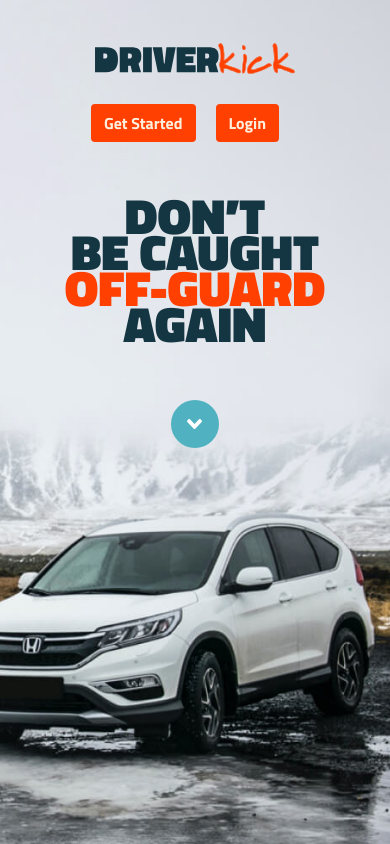
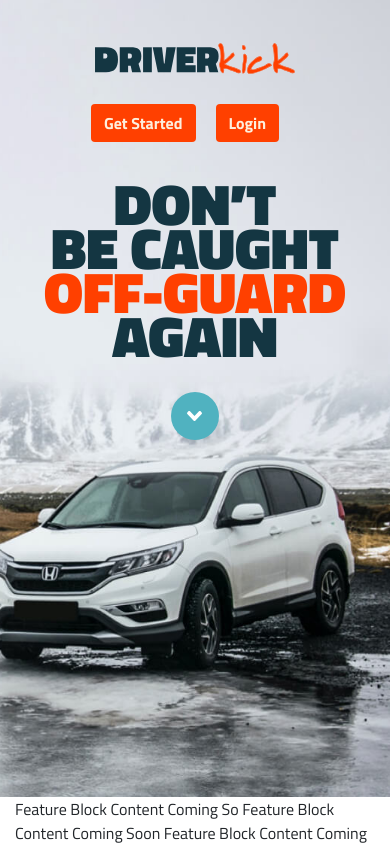
Before and after one commit to NinaRocket/DRIVERkick, a React (Create React App) app in the folder client/: page / in a window 390 px wide. Shown: the top 844 px of the page. Built offline with nearby package versions, Linux system fonts and the light colour scheme.

Commit message:
Refined responsive layout for home hero

```diff
--- a/client/src/components/Home/HomeHero/index.js
+++ b/client/src/components/Home/HomeHero/index.js
@@ -18,7 +18,7 @@ function HomeHero() {
     }
     return (
         <header className="home-hero__bg">
-            <h1>
+            <h1 className="home-hero__h1">
                 Don’t<br />
                 Be Caught<br />
                 <span className="g__fiery-orange--txt">Off-Guard</span>
--- a/client/src/components/Home/HomeHero/style.css
+++ b/client/src/components/Home/HomeHero/style.css
@@ -2,9 +2,14 @@
     background: url('../../../images/home/home-hero-bg.jpg') center / cover no-repeat;
     color: #143642;
     text-align: center;
-    height: 900px;
-    padding-top: 120px;
+    height: 1050px;
+    padding-top: 130px;
     margin-top: -86px;
+}
+
+.home-hero__h1 {
+    font-size: 100px;
+    transition: ease .2s;
 }
 
 .home-hero__anchor-btn {
@@ -17,7 +22,17 @@
 
     .home-hero__bg {
         margin-top: -153px;
-        padding-top: 200px;
+        padding-top: 185px;
+        height: 800px;
+    }
+
+    .home-hero__h1 {
+        font-size: 58px;
+        transition: ease .2s;
+    }
+
+    .home-hero__anchor-btn {
+        margin-top: 25px;
     }
 
 
--- a/client/src/global.css
+++ b/client/src/global.css
@@ -23,7 +23,7 @@ font-family: 'Titillium Web', "Helvetica Neue", Helvetica, Arial, sans-serif;
 h1 {
   font-weight: 900;
   font-size: 50px;
-  line-height: 36px;
+  line-height: 76%;
   text-transform: uppercase;
 }
 
```
